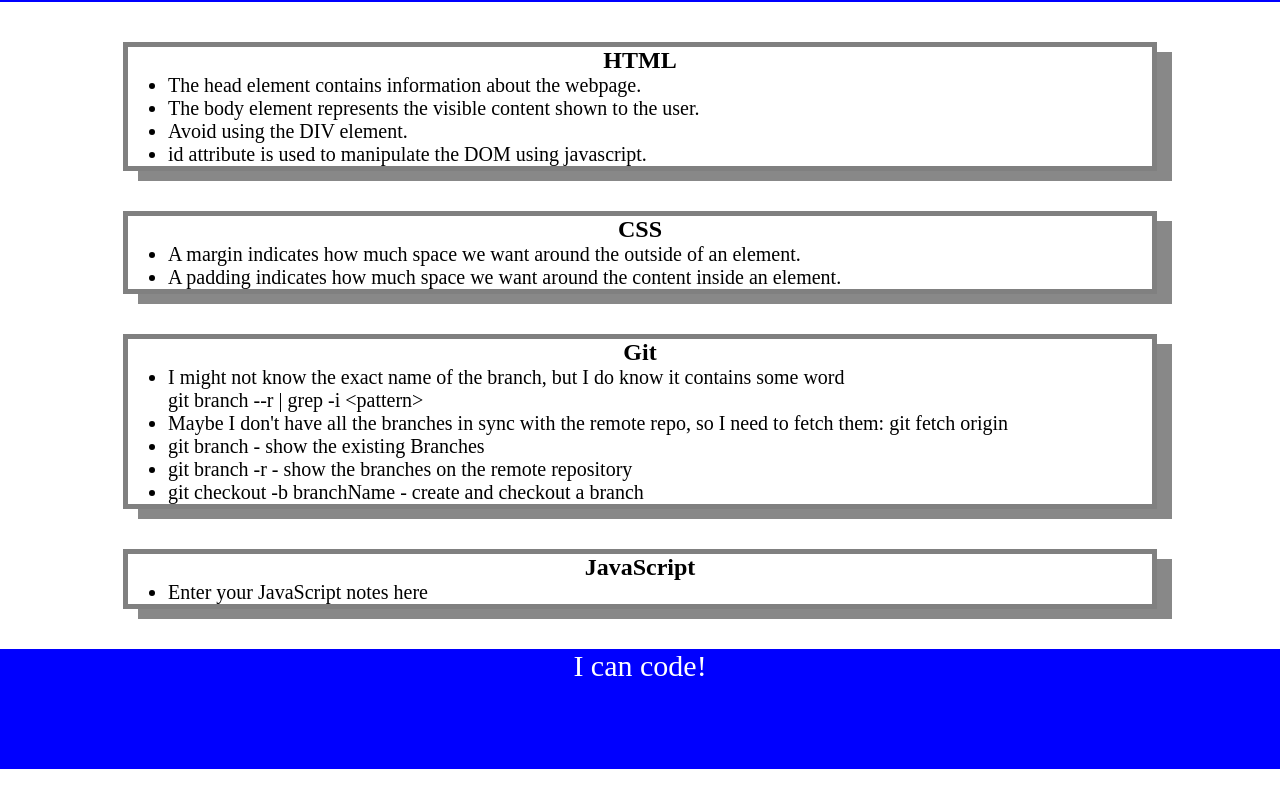
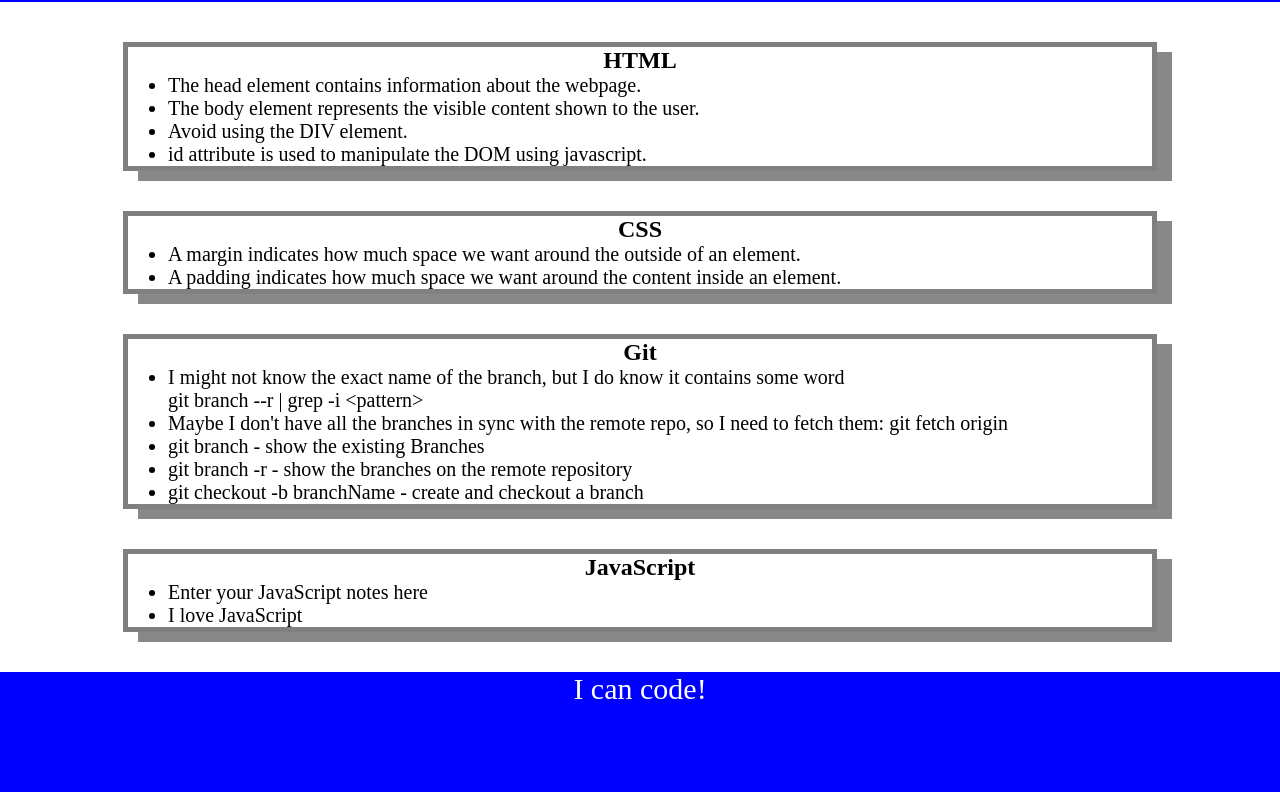
Before and after one commit to mikeyboxx/prework-study-guide, a plain HTML site: page index.html in a window 1280 px wide. Shown: the part 118-910 px from the top of the page. Before the commit the page ends 887 px from the top, so only its background shows below. Drawn offline with Linux system fonts and the light colour scheme.

```diff
--- a/index.html
+++ b/index.html
@@ -53,6 +53,7 @@
         <h2>JavaScript</h2>
         <ul>
           <li>Enter your JavaScript notes here</li>
+          <li>I love JavaScript</li>
         </ul>
       </section>
     </main>
```
